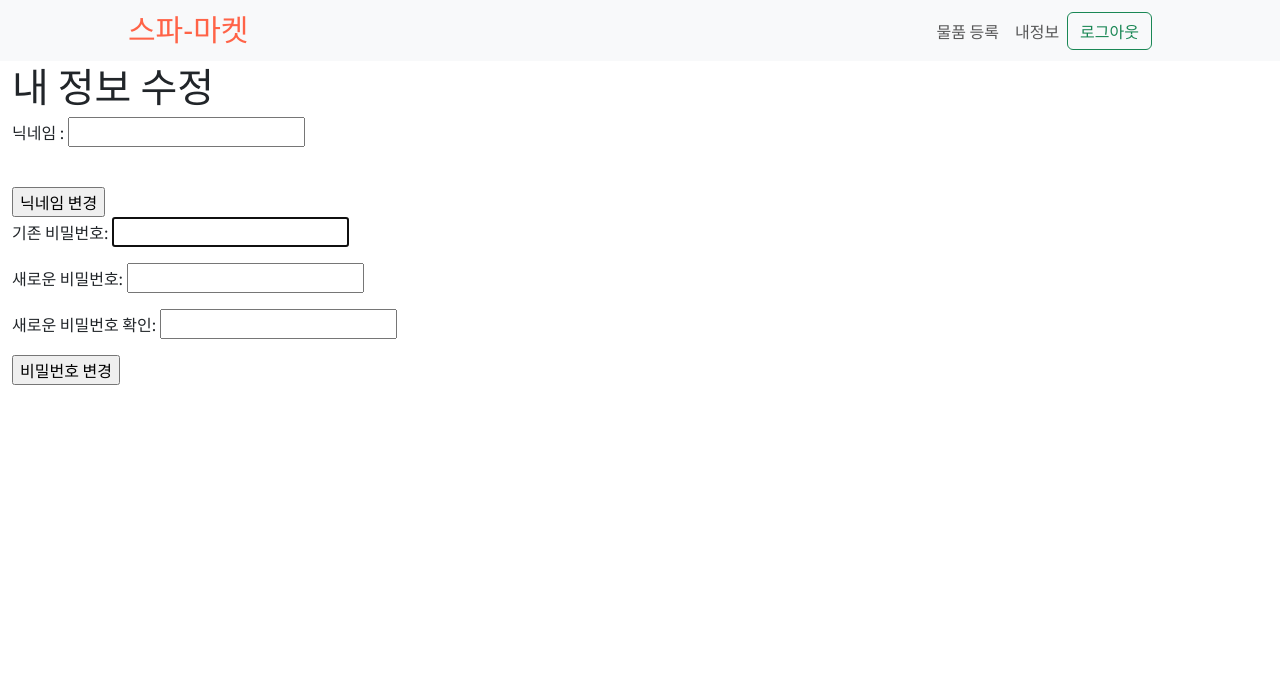
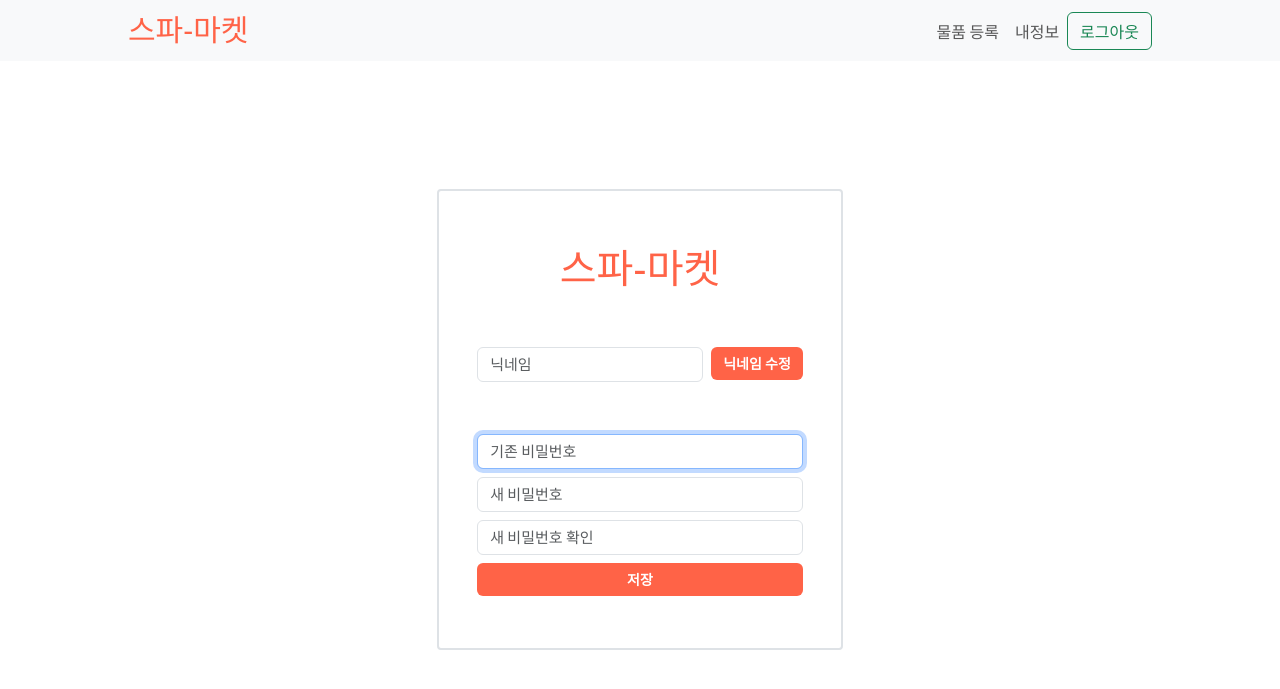
Before and after one commit to LeeJS9856/spartamarket, a Django app: page /accounts/update_profile/ in a window 1280 px wide. Shown: the top 689 px of the page. Run offline with Django 4.2, Linux system fonts and the light colour scheme; a user stored in the database is signed in; some web fonts are replaced.

Commit message:
프로필 수정 CSS 구현

```diff
--- a/accounts/forms.py
+++ b/accounts/forms.py
@@ -1,9 +1,10 @@
-from django.contrib.auth.forms import UserChangeForm, UserCreationForm, AuthenticationForm, PasswordChangeForm
+from django.contrib.auth.forms import UserChangeForm, UserCreationForm, AuthenticationForm, PasswordChangeForm, PasswordChangeForm, ReadOnlyPasswordHashField, ReadOnlyPasswordHashWidget, UsernameField
 from django.contrib.auth import get_user_model, password_validation
 from django.utils.translation import gettext_lazy as _
-from django.utils.translation import ngettext
+from django.utils.translation import ngettext, gettext
 from django.contrib.auth.password_validation import MinimumLengthValidator, UserAttributeSimilarityValidator, CommonPasswordValidator, NumericPasswordValidator, exceeds_maximum_length_ratio, SequenceMatcher
 from django import forms
+from django.contrib.auth.hashers import UNUSABLE_PASSWORD_PREFIX, identify_hasher
 from django.core.exceptions import ValidationError, FieldDoesNotExist
 import re
 
@@ -74,27 +75,76 @@ class CustomUserCreationForm(UserCreationForm):
         else:
             return username
 
+class CustomReadOnlyPasswordHashWidget(ReadOnlyPasswordHashWidget) :
+    def get_context(self, name, value, attrs):
+        context = super().get_context(name, value, attrs)
+        summary = []
+        if not value or value.startswith(UNUSABLE_PASSWORD_PREFIX):
+            summary.append({"label": gettext("")})
+        else:
+            try:
+                hasher = identify_hasher(value)
+            except ValueError:
+                summary.append(
+                    {
+                        "label": gettext(
+                            "Invalid password format or unknown hashing algorithm."
+                        )
+                    }
+                )
+            else:
+                for key, value_ in hasher.safe_summary(value).items():
+                    summary.append({"label": gettext(key), "value": value_})
+        context["summary"] = summary
+        return context
+
+class CustomReadOnlyPasswordHashField(ReadOnlyPasswordHashField) :
+    widget = CustomReadOnlyPasswordHashWidget
+
 class CustomUserChangeForm(UserChangeForm):
+    password = CustomReadOnlyPasswordHashField(
+        label=_("Password"),
+        help_text=_(
+            "Raw passwords are not stored, so there is no way to see this "
+            "user’s password, but you can change the password using "
+            '<a href="{}">this form</a>.'
+        ),
+    )
+
     class Meta:
         model = get_user_model()
         fields = (
             "nickname",
         )
 
+    def __init__(self, *args, **kwargs):
+        super().__init__(*args, **kwargs)
+        self.fields['nickname'].label = ''
+        self.fields['nickname'].help_text = ''
+        self.fields['nickname'].widget.attrs['placeholder'] = '닉네임'
+        self.fields['nickname'].widget.attrs['class'] = 'form-control custom-form-input'
+        self.fields['password'].label = ''
+        self.fields['password'].help_text = ''
 
 class CustomPasswordChangeForm(PasswordChangeForm):
     error_messages = {
-        "password_mismatch": _("새로운 비밀번호가 일치하지 않습니다."),
+        "password_mismatch": _("새 비밀번호가 일치하지 않습니다."),
         "password_incorrect": _(
             "기존 비밀번호가 일치하지 않습니다."
         ),
     }
     def __init__(self, user, *args, **kwargs):
         super().__init__(user, *args, **kwargs)
-        self.fields['old_password'].label = '기존 비밀번호'
-        self.fields['new_password1'].label = '새로운 비밀번호'
-        self.fields['new_password2'].label = '새로운 비밀번호 확인'
+        self.fields['old_password'].label = ''
+        self.fields['new_password1'].label = ''
+        self.fields['new_password2'].label = ''
         self.fields['new_password1'].help_text = ''
+        self.fields['old_password'].widget.attrs['placeholder'] = '기존 비밀번호'
+        self.fields['new_password1'].widget.attrs['placeholder'] = '새 비밀번호'
+        self.fields['new_password2'].widget.attrs['placeholder'] = '새 비밀번호 확인'
+        self.fields['old_password'].widget.attrs['class'] = 'form-control mb-2 custom-form-input'
+        self.fields['new_password1'].widget.attrs['class'] = 'form-control mb-2 custom-form-input'
+        self.fields['new_password2'].widget.attrs['class'] = 'form-control mb-2 custom-form-input'
 
     new_password1 = forms.CharField(
         label=_("New password"),
--- a/accounts/templates/accounts/update_profile.html
+++ b/accounts/templates/accounts/update_profile.html
@@ -1,15 +1,31 @@
 {% extends "base.html" %}
 
 {% block content %}
-    <h1>내 정보 수정</h1>
-    <form action="{% url 'accounts:update_nickname' %}" method="POST">
-        {% csrf_token %}
-        <p>닉네임 : {{ form_name.nickname }} </p> <br>
-        <input type="submit" value="닉네임 변경">
-    </form>
-    <form action="{% url 'accounts:update_profile' %}" method="POST">
-        {% csrf_token %}
-        {{ form_password.as_p}}
-        <input type="submit" value="비밀번호 변경">
-    </form>
+    <div class ="custom-body">
+        <div class="d-flex justify-content-center">
+            <div class="border border-2 rounded-1" style="margin-top: 10vw; --bs-border-opacity: .5;">
+                <div class="d-flex justify-content-center mt-5 mb-5" >
+                    <a class="custom-brand-logo navbar-brand" href="{% url 'products:home' %}">스파-마켓</a>
+                </div>
+                <form action="{% url 'accounts:update_nickname' %}" class="custom-login-form row g-2" method="POST">
+                    {% csrf_token %}
+                    <div class="col-auto">
+                        {{ form_name }}
+                    </div>
+                    <div class="col-auto">
+                        <input type="submit" class = "btn btn-primary mb-3" style="background-color: tomato;
+                        border: 0cap; font-weight: 600; font-size: 14px;"  value="닉네임 수정">
+                    </div>
+                </form>
+                <form action="{% url 'accounts:update_profile' %}" class="custom-login-form" method="POST">
+                    {% csrf_token %}
+                    {{ form_password }}
+                    <div class="d-grid gap-2" style="padding-bottom: 1vw;">
+                        <input type="submit" class = "btn btn-primary" style="background-color: tomato;
+                        border: 0cap; font-weight: 600; font-size: 14px;"  value="저장">
+                    </div>
+                </form>
+            </div>
+        </div>
+    </div>
 {% endblock content %}
--- a/accounts/views.py
+++ b/accounts/views.py
@@ -106,7 +106,7 @@ def update_profile(request):
         if form_password.is_valid():
             form_password.save()
             update_session_auth_hash(request, form_password.user)
-            return redirect('accounts:profile')
+            return redirect('accounts:profile', request.user.id)
     else:
         form_password = CustomPasswordChangeForm(request.user)
         form_name = CustomUserChangeForm(instance=request.user)
```
Also changed, not shown: db.sqlite3.
